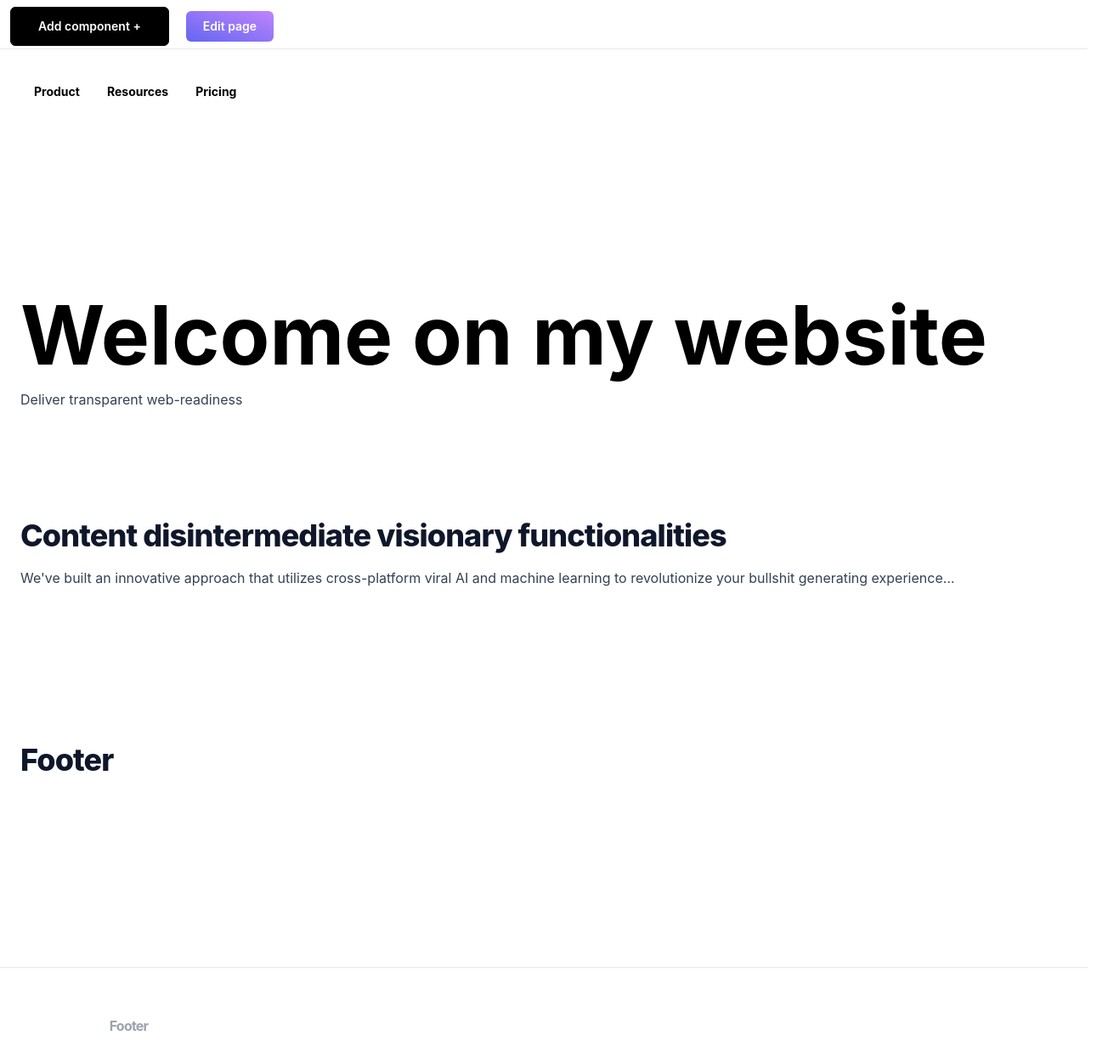
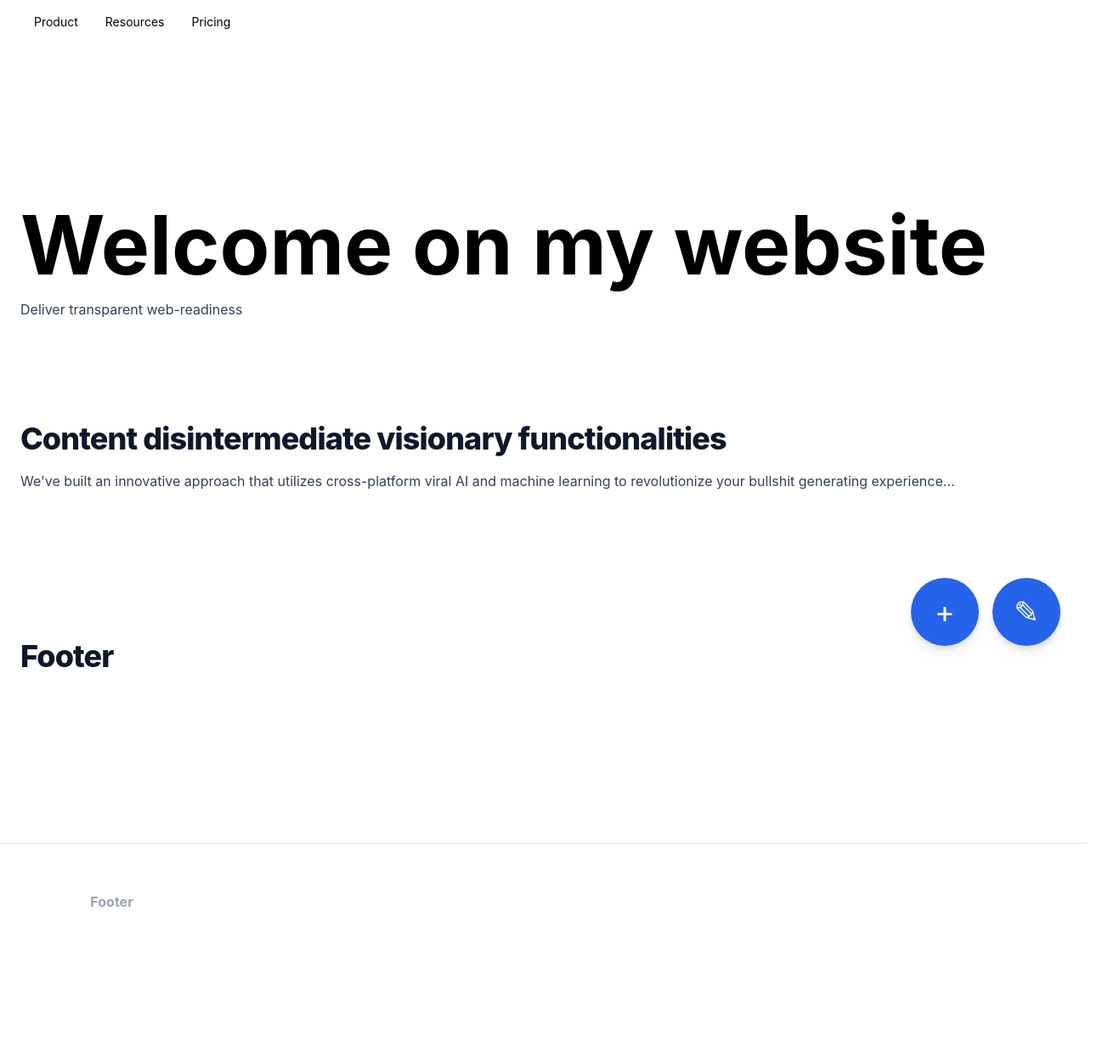
Before and after one commit to FruzsinaLenti/reusable-landing-page, a Next.js app: page / in a window 1280 px wide. Shown: the top 1252 px of the page at 85% size, 1304 px wide, since content can reach past the window. After the commit the page ends 1129 px from the top, so only its background shows below. Built offline with nearby package versions, Linux system fonts and the light colour scheme.

Commit message:
Add floating button

```diff
--- a/pages/index.js
+++ b/pages/index.js
@@ -17,7 +17,11 @@ export default function Home() {
     {
       type: "hero",
       inputFields: [
-        { label: "Welcome on my website", value: "", style: "text-8xl" },
+        {
+          label: "Welcome on my website",
+          value: "",
+          style: "text-8xl font-bold",
+        },
         {
           label: "Deliver transparent web-readiness",
           value: "",
@@ -108,8 +112,6 @@ export default function Home() {
     setArray([...array]);
   };
 
-  const inputHandler = () => {};
-
   return (
     <div className="">
       <Head>
@@ -118,18 +120,32 @@ export default function Home() {
         <link rel="icon" href="/favicon.ico" />
       </Head>
 
-      <main className="">
-        <div className="sticky top-0 bg-white border-b border-accent-2">
-          <Button onClick={addComponent} color="black">
+      <main className="px-6">
+        <div className="">
+          <button
+            title="Edit page"
+            onClick={() => setEditView(!isEditView)}
+            className="fixed z-90 bottom-10 right-8 bg-blue-600 w-20 h-20 rounded-full drop-shadow-lg flex justify-center items-center text-white text-4xl hover:bg-blue-700 hover:drop-shadow-2xl"
+          >
+            &#9998;
+          </button>
+          <button
+            title="Add component"
+            onClick={addComponent}
+            className="fixed z-90 bottom-10 right-32 bg-blue-600 w-20 h-20 rounded-full drop-shadow-lg flex justify-center items-center text-white text-4xl hover:bg-blue-700 hover:drop-shadow-2xl"
+          >
+            &#43;
+          </button>
+          {/* <Button onClick={addComponent} color="black">
             Add component +
           </Button>
-          <Button onClick={() => setEditView(!isEditView)}>Edit page</Button>
+          <Button onClick={() => setEditView(!isEditView)}>Edit page</Button> */}
         </div>
 
         {isEditView ? (
           <div>
             {array.map((a, componentIndex) => (
-              <div key={componentIndex} className="h-60 ">
+              <div key={componentIndex} className="h-60">
                 {array[componentIndex].inputFields && (
                   <Form order={componentIndex} array={array} />
                 )}
@@ -150,7 +166,7 @@ export default function Home() {
         ) : (
           <div>
             {array.map((a, componentIndex) => (
-              <div key={componentIndex} className="w-full m-6 font-bold h-60">
+              <div key={componentIndex} className="w-full h-60">
                 {a.inputFields &&
                   a.inputFields.map((input, index) => (
                     <div key={index} className={`${input.style}`}>
@@ -163,8 +179,7 @@ export default function Home() {
         )}
       </main>
 
-      <footer className="bg-accent-1 border-t border-accent-2">
-        <div className="container mx-auto px-5">
+      <footer className="border-t">
         <div className="py-14 flex flex-col lg:flex-row items-center">
           {array.map((a, index) => (
             <div key={index}>
@@ -174,13 +189,12 @@ export default function Home() {
                   placeholder="Footer"
                   onChange={(e) => console.log(e.target.value)}
                   value=""
-                    style="font-bold tracking-tighter leading-tight text-center"
+                  style="font-bold text-center text-black"
                 />
               )}
             </div>
           ))}
         </div>
-        </div>
       </footer>
     </div>
   );
```
Lines whose indentation alone changed are shown as unchanged.
